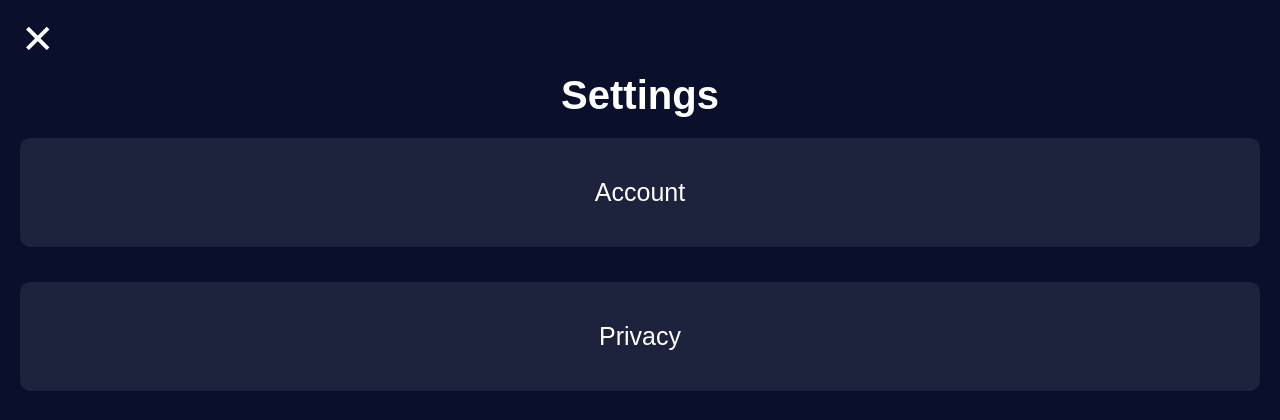
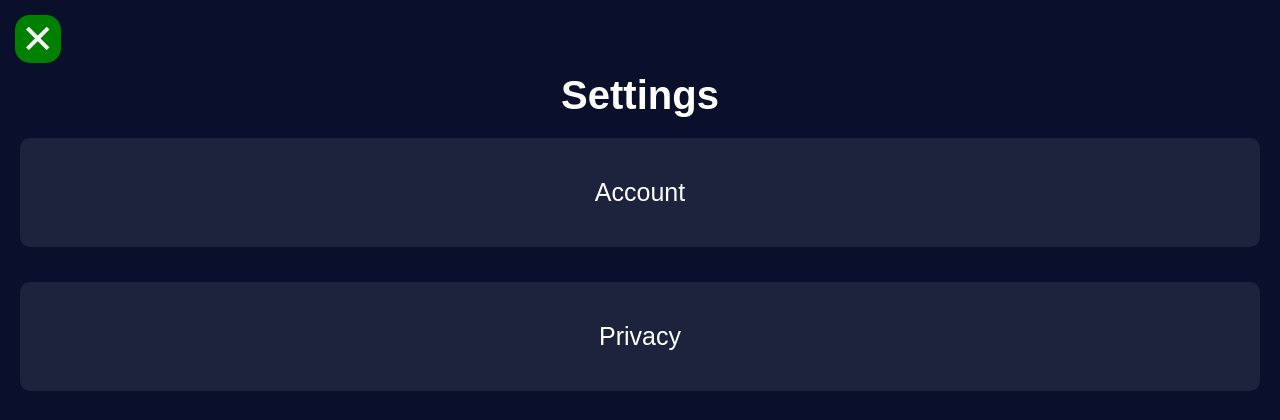
Before and after one commit to princecrayner/six, a Flask app: page /settings in a window 1280 px wide. Shown: the top 420 px of the page. Run offline with Flask 3, Linux system fonts and the light colour scheme.

Commit message:
project updated

```diff
--- a/static/style.css
+++ b/static/style.css
@@ -3,11 +3,11 @@
   cursor: pointer;
 }
 
-.settings-page .close-btn {
+.settings-page .close-bttn {
   position: absolute;
   top: 15px;
   left: 15px;   /* inside panel, top-left corner */
-  background: none;
+  background: green;
   border: none;
   color: white;
   font-size: 40px;
--- a/templates/settings.html
+++ b/templates/settings.html
@@ -7,7 +7,7 @@
 <body>
 
   <div id="settingsPanel" class="settings-page">
-  <button type="button" class="close-btn" id="closeSettingsBtn" onclick="closeBtn()">✕</button>
+  <button type="button" class="close-bttn" id="closeSettingsBtn" onclick="closeBtn()">✕</button>
   <h2>Settings</h2>
 
   <div class="setting-item">Account</div>
```
